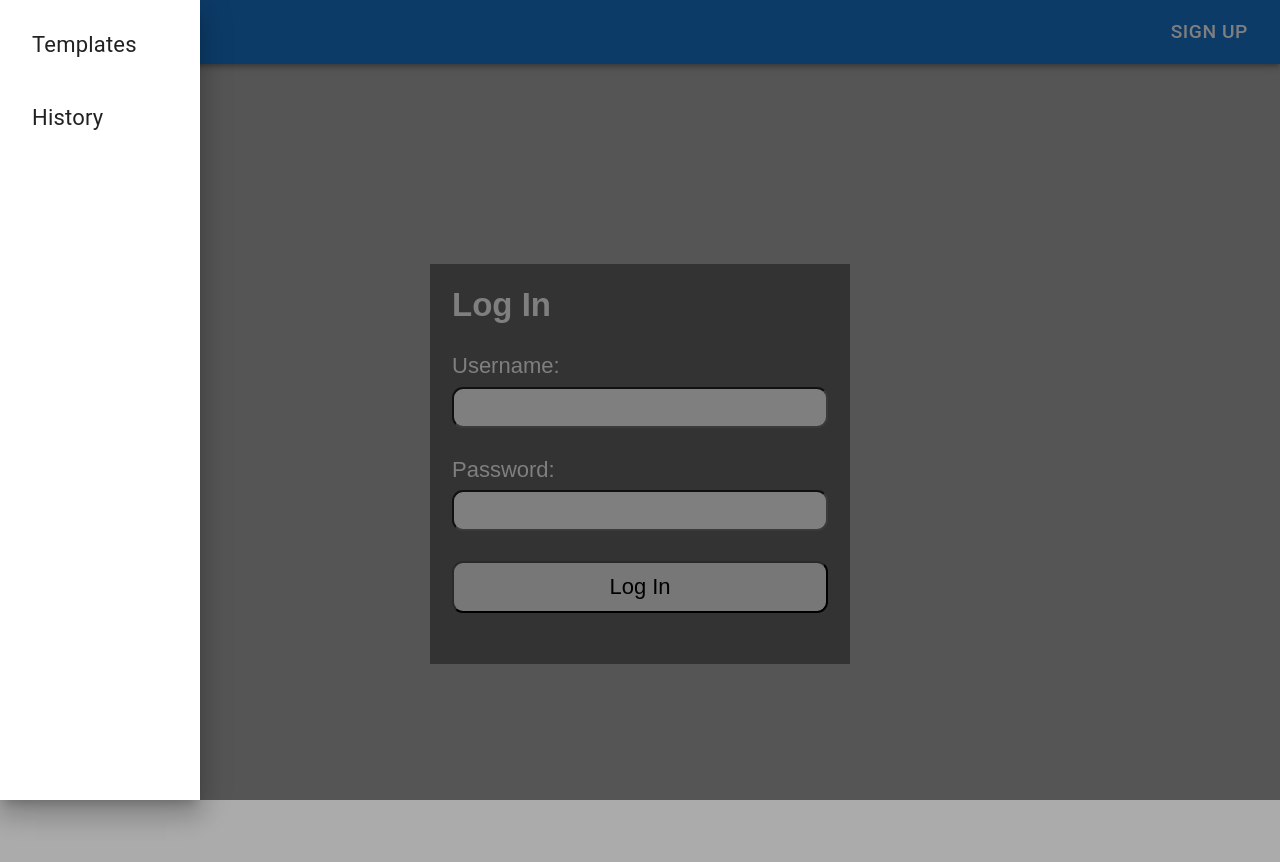
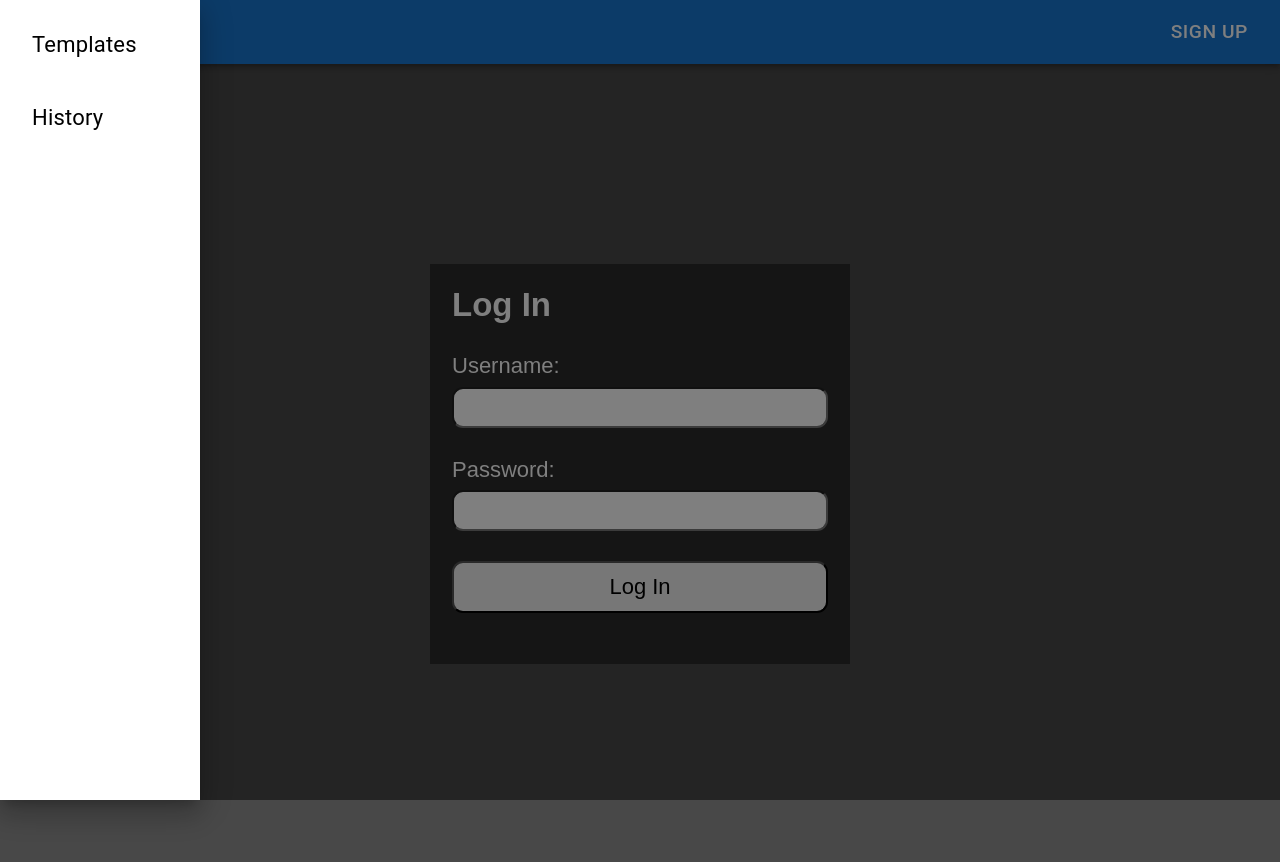
Before and after one commit to KevinPXu/Yoked, a React (Create React App) app in the folder client/: page / in a window 1280 px wide. Both pictures are taken after a click on the button "menu". Built offline with nearby package versions, Linux system fonts and the light colour scheme.

Commit message:
changed nav colors

```diff
--- a/client/src/components/Nav.js
+++ b/client/src/components/Nav.js
@@ -7,39 +7,54 @@ import {
   List,
   ListItem,
   ListItemButton,
-    ListItemText
+  ListItemText,
 } from '@mui/material';
 import MenuIcon from '@mui/icons-material/Menu';
 
 export default function Nav() {
   const [isOpen, setIsOpen] = useState(false);
 
-    return(
+  return (
     <>
-            <IconButton size='large' edge='start' color='inherit' aria-label='menu' sx={{ mr:2 }} onClick={() => setIsOpen(true)}>
+      <IconButton
+        size='large'
+        edge='start'
+        color='inherit'
+        aria-label='menu'
+        sx={{ mr: 2 }}
+        onClick={() => setIsOpen(true)}>
         <MenuIcon />
       </IconButton>
       <Drawer
-                PaperProps={{ sx: {width: '200px' } }}
+        PaperProps={{ sx: { width: '200px' } }}
         anchor='left'
         open={isOpen}
-                onClose={() => setIsOpen(false)}
-            >
-                <Box >
+        onClose={() => setIsOpen(false)}>
+        <Box>
           <List>
             <ListItem>
-                            <ListItemButton component={RouterLink} to='/templates'>
-                                <ListItemText primary='Templates' />
+              <ListItemButton
+                component={RouterLink}
+                to='/templates'>
+                <ListItemText
+                  primary='Templates'
+                  sx={{ color: 'black' }}
+                />
               </ListItemButton>
             </ListItem>
             <ListItem>
-                            <ListItemButton component={RouterLink} to='/history'>
-                                <ListItemText primary='History' />
+              <ListItemButton
+                component={RouterLink}
+                to='/history'>
+                <ListItemText
+                  primary='History'
+                  sx={{ color: 'black' }}
+                />
               </ListItemButton>
             </ListItem>
           </List>
         </Box>
       </Drawer>
     </>
-    )
+  );
 }
--- a/client/src/index.css
+++ b/client/src/index.css
@@ -12,7 +12,7 @@ html {
 
 body {
     min-height: 100vh;
-    background-color: rgba(151, 151, 151, 0.8);
+    background-color: rgba(27, 27, 27, 0.8);
 }
 
 .App {
```
Also changed, not shown: 1 other file (tests, documents, lock files or other folders). Lines whose indentation alone changed are shown as unchanged.
